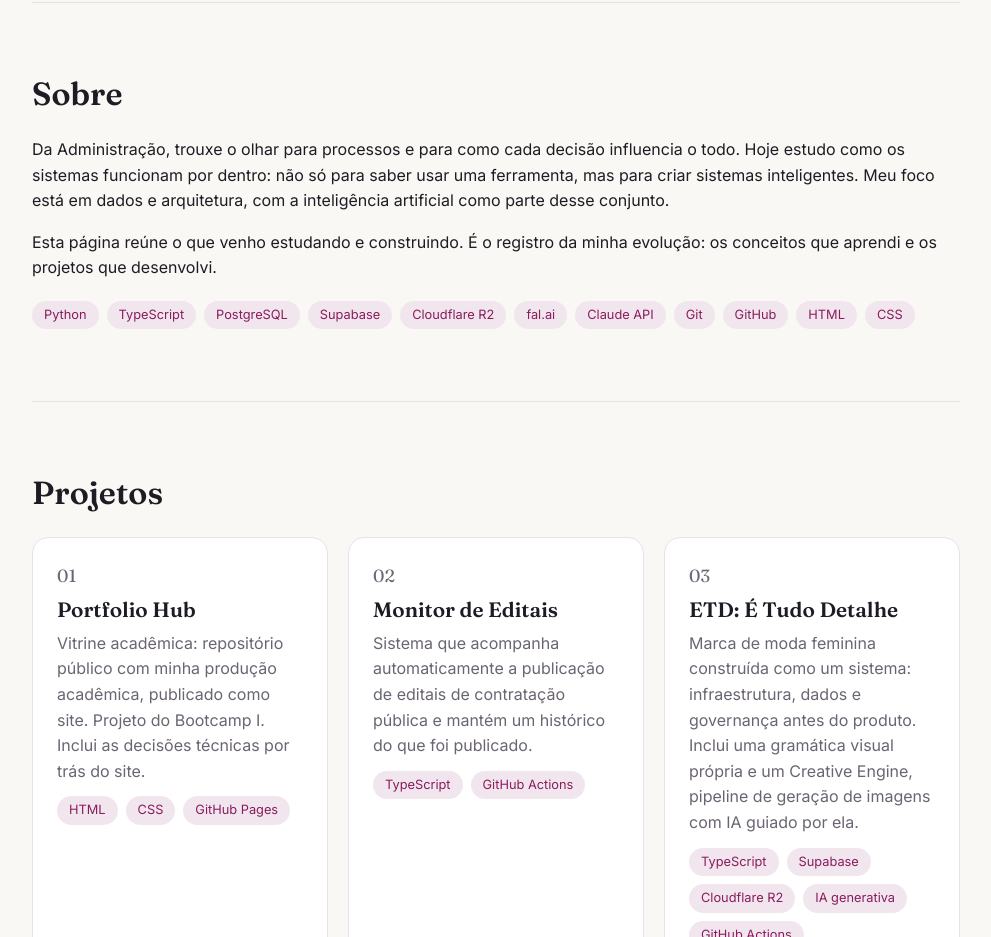
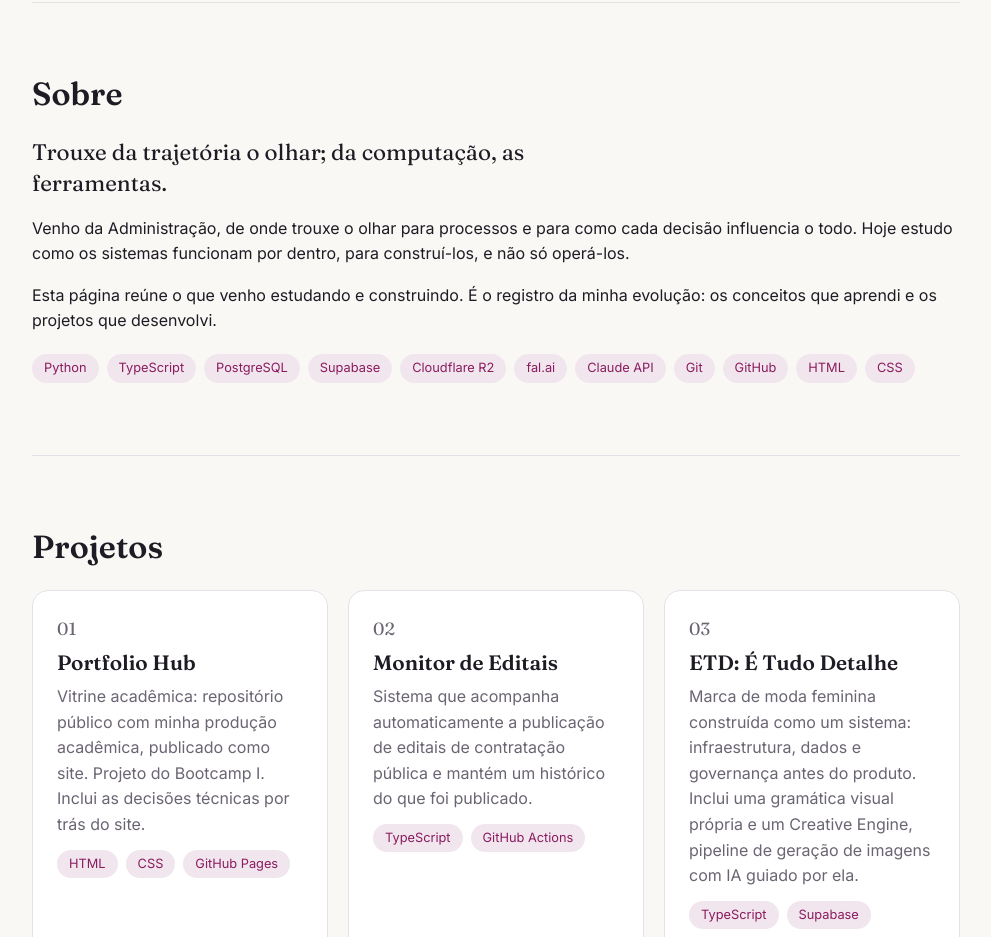
Before and after one commit to thaistavares-cell/thaistavares-cell.github.io, a plain HTML site: page index.html in a window 1280 px wide. Shown: the part 1197-2134 px from the top of the page, without its empty margins (144-1135 px from the left). Drawn offline with Linux system fonts and the light colour scheme.

Commit message:
feat(site): add highlight phrase and rewrite intro in about section

```diff
--- a/assets/css/style.css
+++ b/assets/css/style.css
@@ -65,6 +65,10 @@ section p + p { margin-top: 16px; }
 .btn:hover { text-decoration: none; opacity: .9; }
 .btn-ghost { background: transparent; color: var(--destaque); border: 1px solid var(--destaque); }
 
+/* ===== FRASE DE DESTAQUE (sobre) =====
+   Mesma fonte dos títulos, um pouco maior que o texto corrido. */
+.frase { font-family: "Fraunces", serif; font-size: 1.4rem; line-height: 1.4; max-width: 40ch; }
+
 /* ===== ETIQUETAS (tags) ===== */
 .tags { list-style: none; display: flex; flex-wrap: wrap; gap: 8px; margin-top: 20px; }
 .tags li { font-size: .8rem; padding: 4px 12px; border-radius: 999px; background: #f1e6ee; color: var(--destaque); }
--- a/index.html
+++ b/index.html
@@ -57,12 +57,13 @@
     <!-- ===== SOBRE ===== -->
     <section id="sobre">
       <h2>Sobre</h2>
+      <p class="frase">
+        Trouxe da trajetória o olhar; da computação, as ferramentas.
+      </p>
       <p>
-        Da Administração, trouxe o olhar para processos e para como cada decisão
-        influencia o todo. Hoje estudo como os sistemas funcionam por dentro: não
-        só para saber usar uma ferramenta, mas para criar sistemas inteligentes.
-        Meu foco está em dados e arquitetura, com a inteligência artificial como
-        parte desse conjunto.
+        Venho da Administração, de onde trouxe o olhar para processos e para como
+        cada decisão influencia o todo. Hoje estudo como os sistemas funcionam por
+        dentro, para construí-los, e não só operá-los.
       </p>
       <p>
         Esta página reúne o que venho estudando e construindo. É o registro da
```
